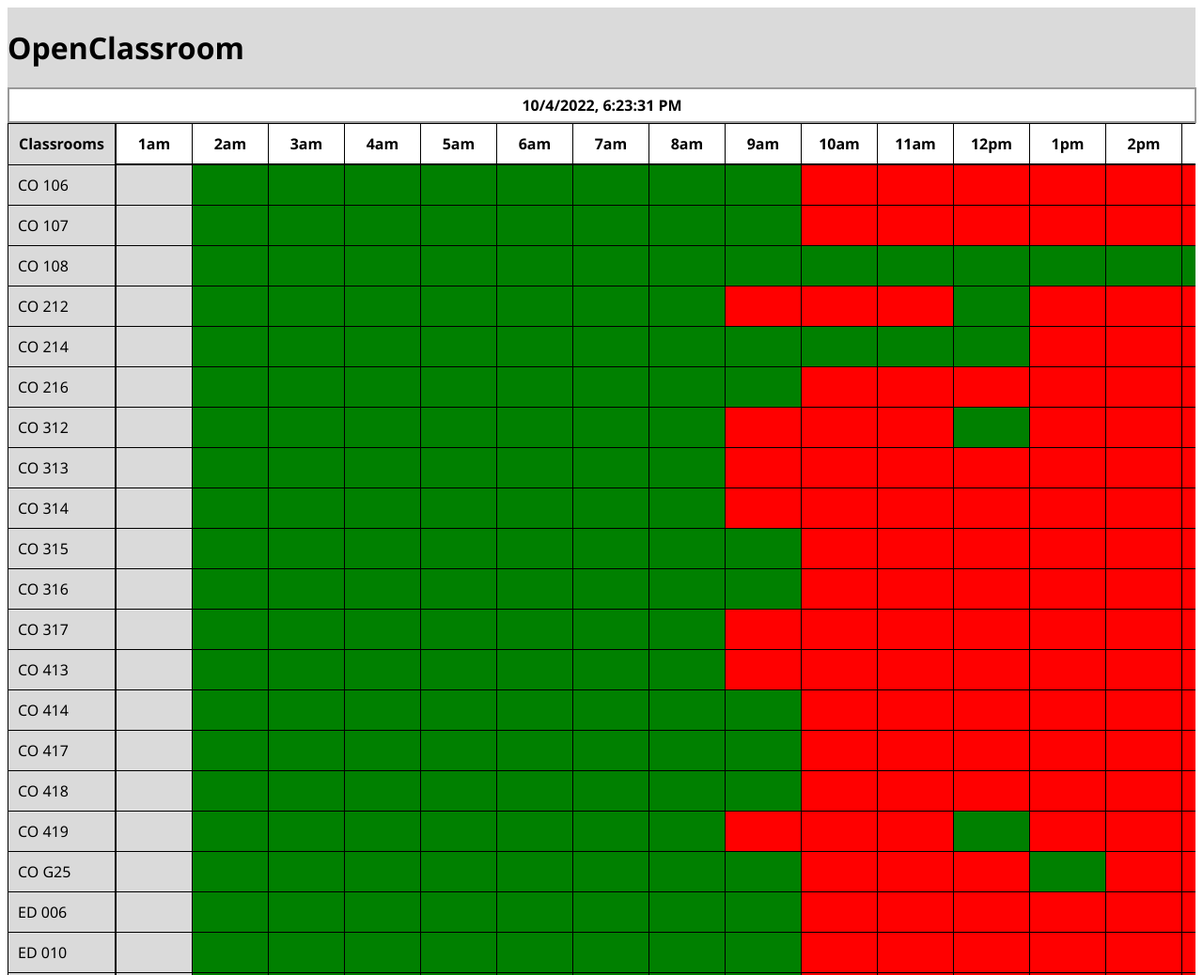
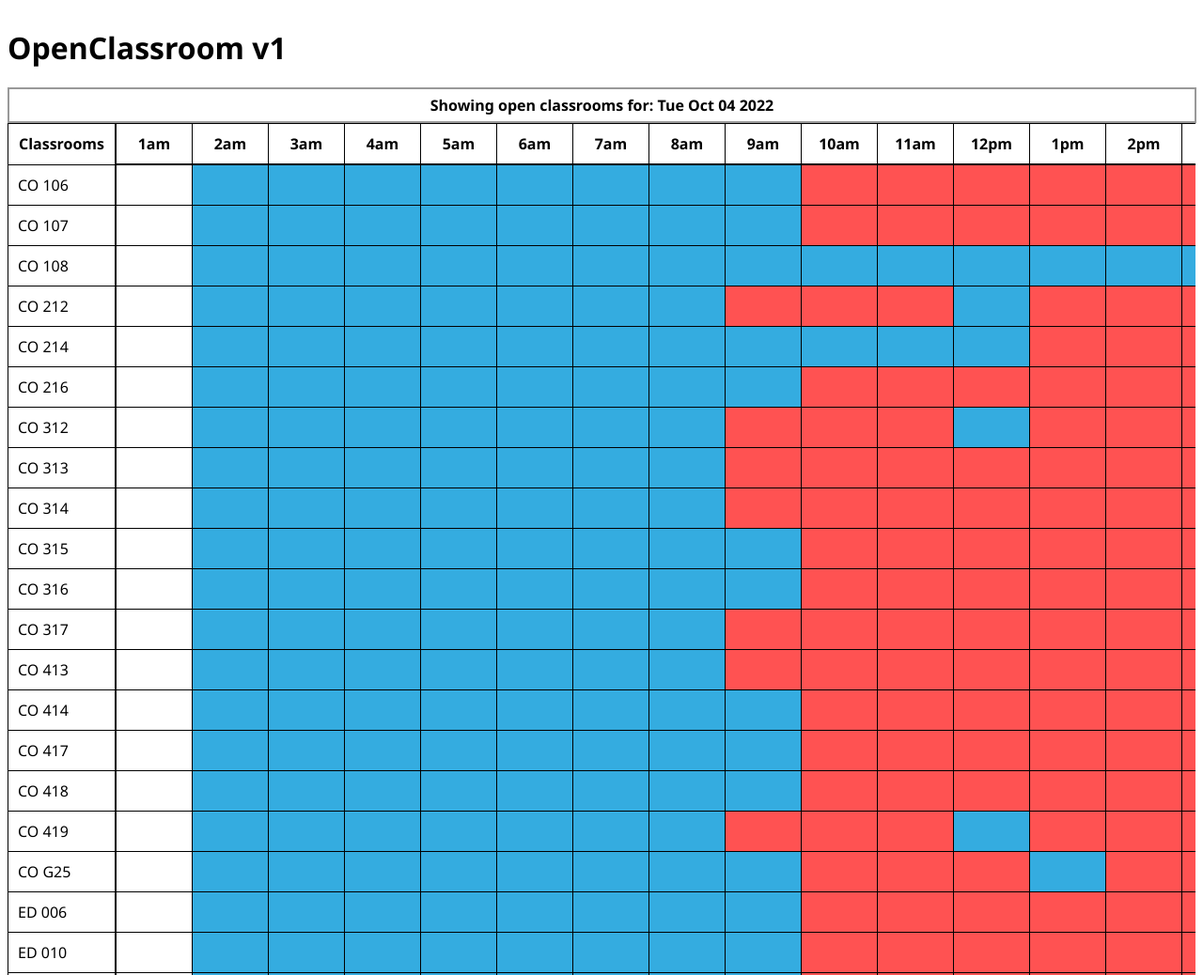
Before and after one commit to tubingtime/open-classroom, a website built with Vite: page index.html in a window 1280 px wide. Shown: the top 1038 px of the page at 94% size. Built offline with nearby package versions, Linux system fonts and the light colour scheme.

Commit message:
v1 for pages, changed color scheme

```diff
--- a/index.html
+++ b/index.html
@@ -18,11 +18,11 @@
             <p class="browsehappy">You are using an <strong>outdated</strong> browser. Please <a href="#">upgrade your browser</a> to improve your experience.</p>
         <![endif]-->
     <div class="flex-container">
-        <h1>OpenClassroom</h1>
+        <h1>OpenClassroom v1</h1>
     </div>
 
     <div class="flex-container">
-        <a id="date" class="square">Thursday June 2, 2022</a>
+        <a id="date" class="square">Date</a>
     </div>
     <div class="flex-container">
         <table id="crList" class="crList" style="width: 10%">
--- a/src/main.ts
+++ b/src/main.ts
@@ -31,7 +31,7 @@ botScrollbar.onscroll = function(){
 let dateTime = new Date();
 dateTime.getDay()
 let dateHTML = document.getElementById("date")
-dateHTML.innerHTML = dateTime.toLocaleString()
+dateHTML.innerHTML = "Showing open classrooms for: " + dateTime.toDateString()
 
 
 generateTable();
@@ -51,7 +51,7 @@ function generateTable(){
 
 
 
-addRow(db["LM 108"])
+
 
 /**
  * Fill a classroom row with data
@@ -69,7 +69,7 @@ function addRow(room: roomStruct){
     newRow.insertCell().innerHTML = " " //min-height not workin so we add whitespace char
 
     for (let i = 2; i <= 24; i++){
-        newRow.insertCell().style.backgroundColor = "green"; //default everything is green
+        newRow.insertCell().style.backgroundColor = "#34ace0"; //default everything is green
     }
     for (let booking of room.bookings){
         if (booking.days.includes(dateTime.getDay())){ /* If there's a booking at curDay */
@@ -77,7 +77,7 @@ function addRow(room: roomStruct){
             let start = Number(booking.start.slice(0,2))
             let end = Number(booking.end.slice(0,2))
             for (let s = start; s <= end; s++){
-                newRow.cells[s].style.backgroundColor = "red";
+                newRow.cells[s].style.backgroundColor = "#ff5252";
                 newRow.cells[s].title = booking.name
         }
 
--- a/src/style.css
+++ b/src/style.css
@@ -42,7 +42,7 @@ a {
 .flex-container{
     display: flex;
     flex-wrap: nowrap;
-    background-color: rgb(218, 218, 218); /* delete me */
+    /* background-color: #f7f1e3; to set bg  */
 }
 
 .vertical-flex{
```
